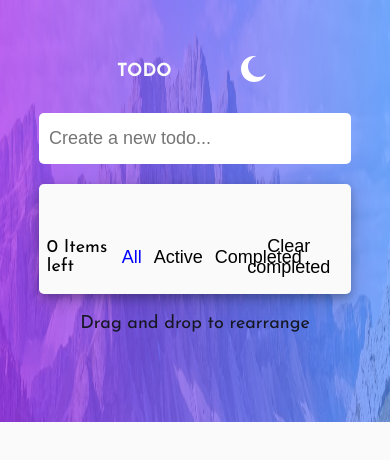
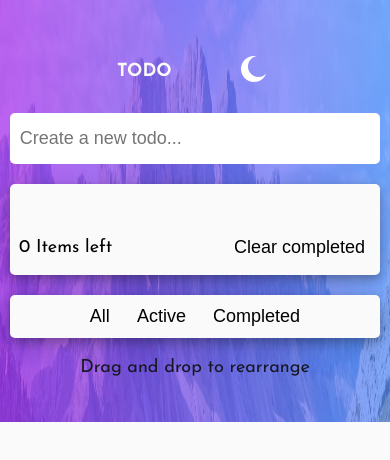
Before and after one commit to Samuel-jacobs/todo-app-project, a React (Create React App) app: page / in a window 390 px wide. Shown: the top 460 px of the page. Built offline with nearby package versions, Linux system fonts and the light colour scheme.

Commit message:
fixed the mobile style

```diff
--- a/package.json
+++ b/package.json
@@ -2,6 +2,7 @@
   "name": "todo-app-project",
   "version": "0.1.0",
   "private": true,
+  "homepage": "http://samuel-jacobs.github.io/todo-app-project/",
   "dependencies": {
     "@testing-library/jest-dom": "^5.17.0",
     "@testing-library/react": "^13.4.0",
@@ -40,6 +41,6 @@
       "last 1 firefox version",
       "last 1 safari version"
     ]
-  },
-  "homepage": "http://samuel-jacobs.github.io/todo-app-project"
+  }
+
 }
--- a/src/Component.css
+++ b/src/Component.css
@@ -134,11 +134,43 @@ button.icon{
 .dark-text {
     color: white;
 }
+
+.todo-category-mobile {
+    display: none;
+}
 @media screen and (max-width: 768px) {
     .form-wrapper {
-        width: 80vw;
+        width: 95vw;
     }
     .todo-list-wrapper {
-        width: 80vw;
+        width: 95vw;
     }
+
+    .todo-category {
+        display: none;
+    }
+    .category-mobile-wrapper {
+        width: 95vw;
+        display: flex;
+        justify-content: center;
+        align-items: center;
+        flex-direction: column;
+        margin: 20px auto;
+        padding-block: 10px;
+        background-color: hsl(0, 0%, 98%);
+        box-shadow: 0 4px 8px 0 rgba(0, 0, 0, 0.2), 0 6px 20px 0 rgba(0, 0, 0, 0.19);
+        border-radius: 5px;
+    }
+    .todo-category-mobile {
+        width: 60%;
+        display: flex;
+        justify-content: space-between;
+        align-items: center;
+    }
+
+    .dark-category-mobile {
+        background-color: var(--Very-Dark-Desaturated-Blue);
+        color: white;
+    }
+
 }
--- a/src/components/TodoList.jsx
+++ b/src/components/TodoList.jsx
@@ -88,7 +88,16 @@ function TodoList({isDarkMode, setTodos, todos}) {
 
       </div>
 
+
     </div>
+    <div className={`category-mobile-wrapper ${isDarkMode ? `dark-category-mobile` : `light-category-mobile` }`}>
+      <div className={`todo-category-mobile ${isDarkMode ? `dark-category` : `light-category` }`}>
+        <button  onClick={() => setFilter("all")} className={filter === "all" ? "active-tab" : ""}>All</button>
+        <button  onClick={() => setFilter("active")} className={filter === "active" ? "active-tab" : ""}>Active</button>
+        <button  onClick={() => setFilter("completed")} className={filter === "completed" ? "active-tab" : ""}>Completed</button>
+      </div>
+    </div>
+
     <p className={`drag-text ${textClass}`}>Drag and drop to rearrange</p>
   </>
   )
```
